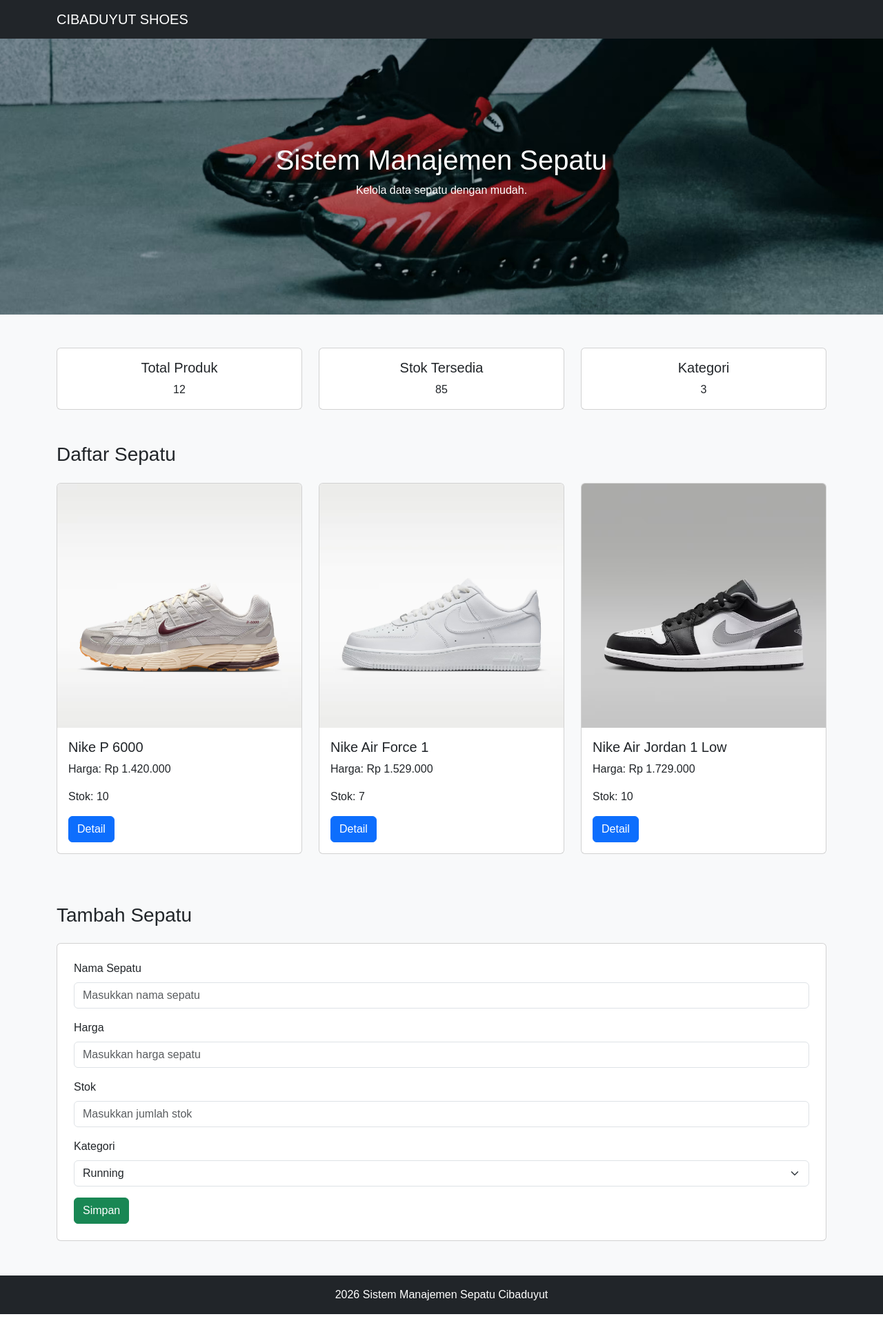
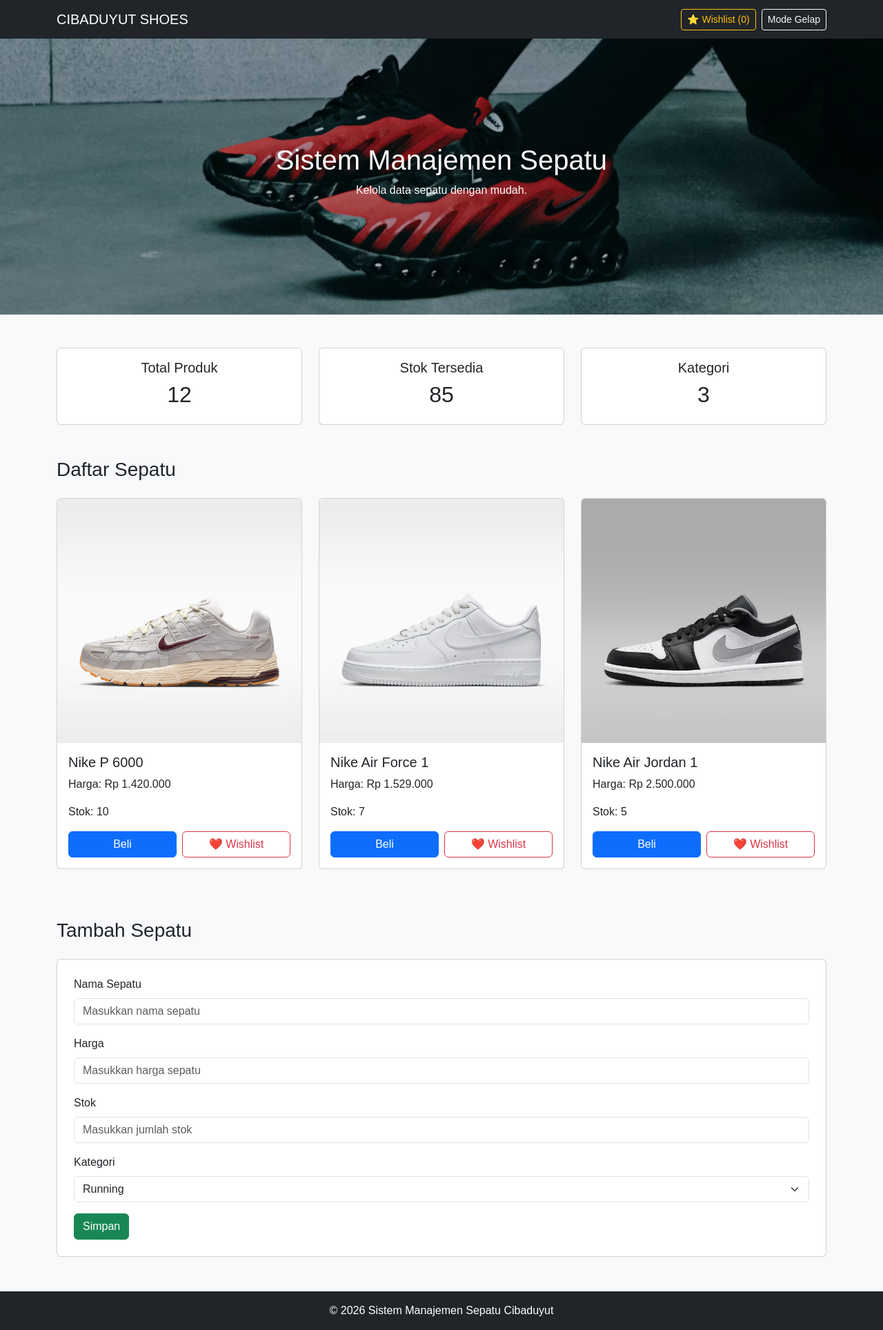
Before and after one commit to Yasmin-Ridho/modul-praktikum, a PHP site: page / in a window 1280 px wide. Shown: the whole page at 69% size. Before the commit the page ends 1905 px from the top, so only its background shows below. Run offline with PHP 8.4, Linux system fonts and the light colour scheme.

Commit message:
added feature wishlist, bought, and dark mode

```diff
--- a/index.html
+++ /dev/null
@@ -1,144 +0,0 @@
-<!DOCTYPE html>
-<html lang="id">
-<head>
-    <meta charset="UTF-8">
-    <meta name="viewport" content="width=device-width, initial-scale=1.0">
-    <title>Sistem Manajemen Sepatu</title>
-
-    <!-- Bootstrap CSS -->
-    <link href="https://cdn.jsdelivr.net/npm/bootstrap@5.3.2/dist/css/bootstrap.min.css" rel="stylesheet">
-
-    <!-- Custom CSS -->
-    <link rel="stylesheet" href="css/style.css">
-</head>
-    <body>
-        <!-- Navbar -->
-        <nav class="navbar navbar-expand-lg navbar-dark bg-dark">
-            <div class="container">
-                <a class="navbar-brand" href="#">CIBADUYUT SHOES</a>
-                <button class="navbar-toggler" type="button" data-bs-toggle="collapse" data-bs-target="#navbarNav">
-                    <span class="navbar-toggler-icon"></span>
-                </button>
-            </div>
-        </nav>
-
-       <!-- Hero Section -->
-    <div class="hero text-center text-white d-flex align-items-center">
-        <div class="container">
-        <h1>Sistem Manajemen Sepatu</h1>
-        <p>Kelola data sepatu dengan mudah.</p>
-        </div>
-    </div>
-
-        <!-- Dashboard -->
-        <div class="container my-5">
-            <div class="row text-center">
-                <div class="col-md-4">
-                    <div class="card dashboard-card">
-                        <div class="card-body">
-                            <h5>Total Produk</h5>
-                            <h10>12</h10>
-                        </div>
-                    </div>
-                </div>
-                <div class="col-md-4">
-                    <div class="card dashboard-card">
-                        <div class="card-body">
-                            <h5>Stok Tersedia</h5>
-                            <h10>85</h10>
-                        </div>
-                    </div>
-                </div>
-                <div class="col-md-4">
-                    <div class="card dashboard-card">
-                        <div class="card-body">
-                            <h5>Kategori</h5>
-                            <h10>3</h10>
-                        </div>
-                    </div>
-                </div>
-            </div>
-        </div>
-
-        <!-- Daftar Sepatu -->
-        <div class="container mt-5">
-            <h3 class="mb-4">Daftar Sepatu</h3>
-            <div class="row">
-                <div class="col-md-4">
-                    <div class="card mb-4">
-                        <img src="assets\NIKE_P_6000.jpg" class="card-img-top">
-                        <div class="card-body">
-                            <h5 class="card-title">Nike P 6000</h5>
-                            <p class="card-text">Harga: Rp 1.420.000</p>
-                            <p class="card-text">Stok: 10</p>
-                            <button class="btn btn-primary">Detail</button>
-                        </div>
-                    </div>
-                </div>
-                <div class="col-md-4">
-                    <div class="card mb-4">
-                        <img src="assets\AIR_FORCE_1.jpg" class="card-img-top">
-                        <div class="card-body">
-                            <h5 class="card-title">Nike Air Force 1</h5>
-                            <p class="card-text">Harga: Rp 1.529.000</p>
-                            <p class="card-text">Stok: 7</p>
-                            <button class="btn btn-primary">Detail</button>
-                        </div>
-                    </div>
-                </div>
-
-                <div class="col-md-4">
-                    <div class="card mb-4">
-                        <img src="assets\AIR_JORDAN_1_LOW.jpg" class="card-img-top">
-                        <div class="card-body">
-                            <h5 class="card-title">Nike Air Jordan 1 Low</h5>
-                            <p class="card-text">Harga: Rp 1.729.000</p>
-                            <p class="card-text">Stok: 10</p>
-                            <button class="btn btn-primary">Detail</button>
-                        </div>
-                    </div>
-                </div>
-            </div>
-        </div>
-
-        <!-- Form Tambah Sepatu -->
-        <div class="container mt-5 mb-5">
-            <h3 class="mb-4">Tambah Sepatu</h3>
-
-            <div class="card p-4">
-                <form>
-                    <div class="mb-3">
-                        <label class="form-label">Nama Sepatu</label>
-                        <input type="text" class="form-control" placeholder="Masukkan nama sepatu"/>
-                    </div>
-
-                    <div class="mb-3">
-                        <label class="form-label">Harga</label>
-                        <input type="number" class="form-control" placeholder="Masukkan harga sepatu"/>
-                    </div>
-
-                    <div class="mb-3">
-                        <label class="form-label">Stok</label>
-                        <input type="number" class="form-control" placeholder="Masukkan jumlah stok"/>
-                    </div>
-
-                    <div class="mb-3">
-                        <label class="form-label">Kategori</label>
-                        <select class="form-select">
-                            <option>Running</option>
-                            <option>Basketball</option>
-                            <option>Casual</option>
-                        </select>
-                    </div>
-
-                    <button type="submit" class="btn btn-success">Simpan</button>
-                </form>
-            </div>
-        </div>
-
-        <!-- Footer -->
-        <footer class="bg-dark text-white text-center py-3"> 2026 Sistem Manajemen Sepatu Cibaduyut</footer>
-
-        <script src="https://cdn.jsdelivr.net/npm/bootstrap@5.3.2/dist/js/bootstrap.bundle.min.js"></script>
-    </body>
-</html>
--- /dev/null
+++ b/index.php
@@ -0,0 +1,198 @@
+<!DOCTYPE html>
+<html lang="id">
+<head>
+    <meta charset="UTF-8">
+    <meta name="viewport" content="width=device-width, initial-scale=1.0">
+    <title>Sistem Manajemen Sepatu</title>
+
+    <!-- Bootstrap CSS -->
+    <link href="https://cdn.jsdelivr.net/npm/bootstrap@5.3.2/dist/css/bootstrap.min.css" rel="stylesheet">
+
+    <!-- Custom CSS -->
+    <link rel="stylesheet" href="css/style.css">
+</head>
+<body>
+    <!-- Navbar -->
+    <nav class="navbar navbar-expand-lg navbar-dark bg-dark">
+        <div class="container">
+            <a class="navbar-brand" href="#">CIBADUYUT SHOES</a>
+            <button
+                class="navbar-toggler"
+                type="button"
+                data-bs-toggle="collapse"
+                data-bs-target="#navbarNav"
+            >
+                <span class="navbar-toggler-icon"></span>
+            </button>
+            <div class="collapse navbar-collapse justify-content-end" id="navbarNav">
+                <button
+                    class="btn btn-outline-warning btn-sm me-2"
+                    data-bs-toggle="modal"
+                    data-bs-target="#wishlistModal"
+                >
+                    ⭐ Wishlist (<span id="wishlist-count">0</span>)
+                </button>
+                <button id="btn-theme" class="btn btn-outline-light btn-sm">
+                    Mode Gelap
+                </button>
+            </div>
+        </div>
+    </nav>
+
+    <!-- Hero Section -->
+    <div class="hero text-center text-white d-flex align-items-center">
+        <div class="container">
+            <h1>Sistem Manajemen Sepatu</h1>
+            <p>Kelola data sepatu dengan mudah.</p>
+        </div>
+    </div>
+
+    <!-- Dashboard -->
+    <div class="container my-5">
+        <div class="row text-center">
+            <div class="col-md-4">
+                <div class="card dashboard-card">
+                    <div class="card-body">
+                        <h5>Total Produk</h5>
+                        <h2>12</h2>
+                    </div>
+                </div>
+            </div>
+            <div class="col-md-4">
+                <div class="card dashboard-card">
+                    <div class="card-body">
+                        <h5>Stok Tersedia</h5>
+                        <h2>85</h2>
+                    </div>
+                </div>
+            </div>
+            <div class="col-md-4">
+                <div class="card dashboard-card">
+                    <div class="card-body">
+                        <h5>Kategori</h5>
+                        <h2>3</h2>
+                    </div>
+                </div>
+            </div>
+        </div>
+    </div>
+
+    <!-- Modal Wishlist -->
+    <!-- FIX: Struktur modal diperbaiki, tambah id="wishlistItems" dan id="btnKosongkanWishlist" -->
+    <div class="modal fade" id="wishlistModal" tabindex="-1" aria-hidden="true">
+        <div class="modal-dialog">
+            <div class="modal-content">
+                <div class="modal-header">
+                    <h5 class="modal-title">⭐ Daftar Wishlist Sepatu</h5>
+                    <button type="button" class="btn-close" data-bs-dismiss="modal" aria-label="Close"></button>
+                </div>
+                <div class="modal-body">
+                    <!-- FIX: ul dengan id yang dibutuhkan JavaScript untuk render item -->
+                    <ul class="list-group" id="wishlistItems">
+                        <!-- Item wishlist akan dirender oleh JavaScript -->
+                    </ul>
+                </div>
+                <div class="modal-footer">
+                    <button type="button" class="btn btn-secondary" data-bs-dismiss="modal">Tutup</button>
+                    <!-- FIX: Tambah id agar bisa diakses JavaScript -->
+                    <button type="button" class="btn btn-danger" id="btnKosongkanWishlist">Kosongkan</button>
+                </div>
+            </div>
+        </div>
+    </div>
+
+    <!-- Daftar Sepatu -->
+    <div class="container mt-5">
+        <h3 class="mb-4">Daftar Sepatu</h3>
+        <div class="row">
+
+            <!-- Produk 1 -->
+            <div class="col-md-4">
+                <div class="card mb-4">
+                    <img src="assets/NIKE_P_6000.jpg" class="card-img-top" alt="Nike P 6000">
+                    <div class="card-body">
+                        <h5 class="card-title">Nike P 6000</h5>
+                        <p class="card-text">Harga: Rp 1.420.000</p>
+                        <!-- FIX: Tambah class stok-text agar bisa diubah saat tombol Beli diklik -->
+                        <p class="card-text stok-text">Stok: 10</p>
+                        <div class="d-flex justify-content-between">
+                            <button class="btn btn-primary btn-detail w-50 me-2">Beli</button>
+                            <!-- FIX: Tambah data-nama agar wishlist tahu nama produknya -->
+                            <button class="btn btn-outline-danger btn-wishlist w-50" data-nama="Nike P 6000">❤️ Wishlist</button>
+                        </div>
+                    </div>
+                </div>
+            </div>
+
+            <!-- Produk 2 -->
+            <div class="col-md-4">
+                <div class="card mb-4">
+                    <img src="assets/AIR_FORCE_1.jpg" class="card-img-top" alt="Nike Air Force 1">
+                    <div class="card-body">
+                        <h5 class="card-title">Nike Air Force 1</h5>
+                        <p class="card-text">Harga: Rp 1.529.000</p>
+                        <p class="card-text stok-text">Stok: 7</p>
+                        <div class="d-flex justify-content-between">
+                            <button class="btn btn-primary btn-detail w-50 me-2">Beli</button>
+                            <button class="btn btn-outline-danger btn-wishlist w-50" data-nama="Nike Air Force 1">❤️ Wishlist</button>
+                        </div>
+                    </div>
+                </div>
+            </div>
+
+            <!-- Produk 3 -->
+            <div class="col-md-4">
+                <div class="card mb-4">
+                    <img src="assets/AIR_JORDAN_1_LOW.jpg" class="card-img-top" alt="Nike Air Jordan 1">
+                    <div class="card-body">
+                        <h5 class="card-title">Nike Air Jordan 1</h5>
+                        <p class="card-text">Harga: Rp 2.500.000</p>
+                        <p class="card-text stok-text">Stok: 5</p>
+                        <div class="d-flex justify-content-between">
+                            <button class="btn btn-primary btn-detail w-50 me-2">Beli</button>
+                            <button class="btn btn-outline-danger btn-wishlist w-50" data-nama="Nike Air Jordan 1">❤️ Wishlist</button>
+                        </div>
+                    </div>
+                </div>
+            </div>
+
+        </div>
+    </div>
+
+    <!-- Form Tambah Sepatu -->
+    <div class="container mt-5 mb-5">
+        <h3 class="mb-4">Tambah Sepatu</h3>
+        <div class="card p-4">
+            <form>
+                <div class="mb-3">
+                    <label class="form-label">Nama Sepatu</label>
+                    <input type="text" class="form-control" placeholder="Masukkan nama sepatu"/>
+                </div>
+                <div class="mb-3">
+                    <label class="form-label">Harga</label>
+                    <input type="number" class="form-control" placeholder="Masukkan harga sepatu"/>
+                </div>
+                <div class="mb-3">
+                    <label class="form-label">Stok</label>
+                    <input type="number" class="form-control" placeholder="Masukkan jumlah stok"/>
+                </div>
+                <div class="mb-3">
+                    <label class="form-label">Kategori</label>
+                    <select class="form-select">
+                        <option>Running</option>
+                        <option>Basketball</option>
+                        <option>Casual</option>
+                    </select>
+                </div>
+                <button type="submit" class="btn btn-success">Simpan</button>
+            </form>
+        </div>
+    </div>
+
+    <!-- Footer -->
+    <footer class="bg-dark text-white text-center py-3">© 2026 Sistem Manajemen Sepatu Cibaduyut</footer>
+
+    <script src="https://cdn.jsdelivr.net/npm/bootstrap@5.3.2/dist/js/bootstrap.bundle.min.js"></script>
+    <script src="script.js"></script>
+</body>
+</html>
```
Also changed, not shown: css/style.css (+42 -0 lines), script.js (added, +169 -0 lines), README.md.
